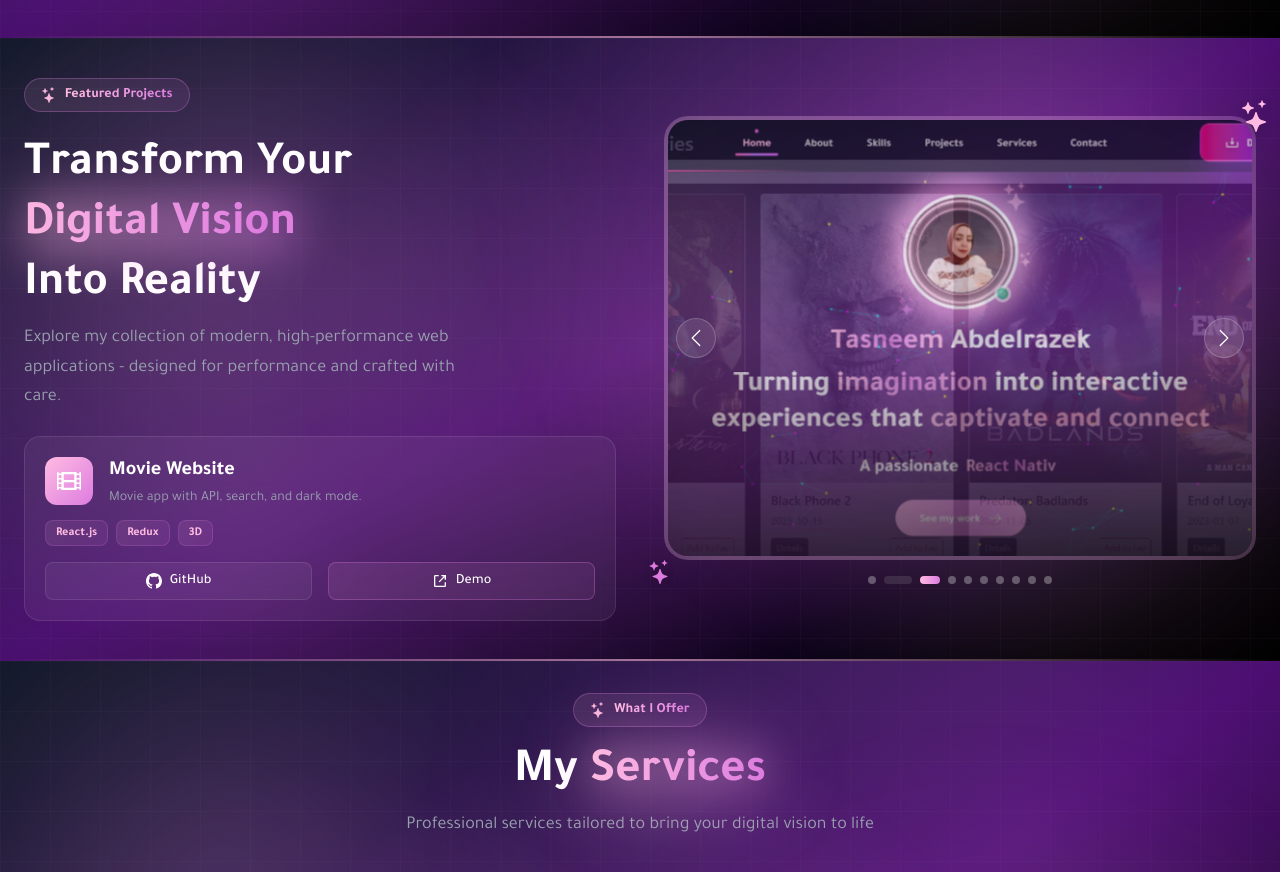
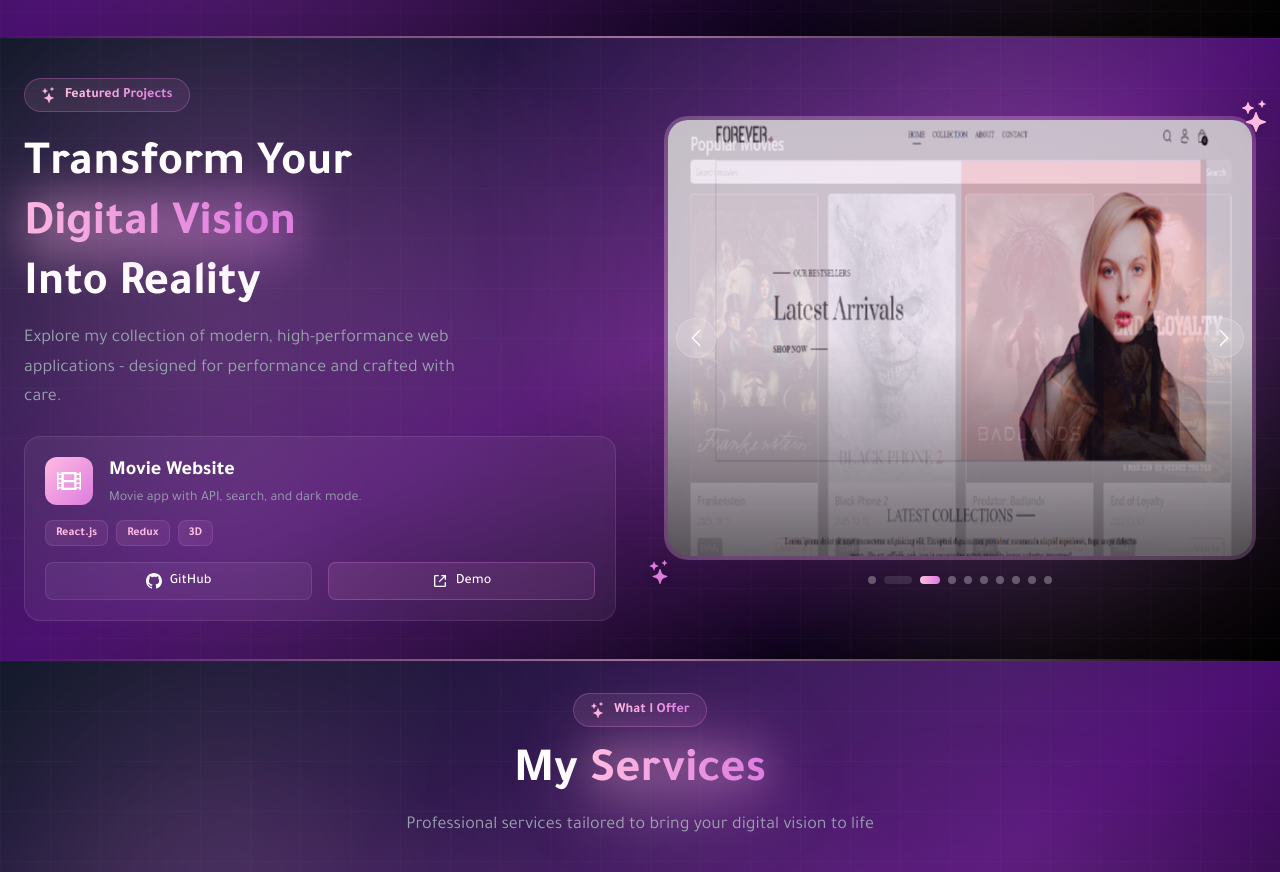
Before and after one commit to tasneem-abdelrazek/my-portfolio, a Next.js app: page / in a window 1280 px wide. Shown: the part 2461-3333 px from the top of the page. Built offline with nearby package versions, Linux system fonts and the light colour scheme.

Commit message:
fixed projects

```diff
--- a/components/Home/Projects/ProjectSlider.tsx
+++ b/components/Home/Projects/ProjectSlider.tsx
@@ -34,7 +34,7 @@ const ProjectSlider: React.FC<ProjectSliderProps> = ({ currentSlide, setCurrentS
                   : "opacity-0 scale-110"
               }`}
             >
-              <Image src={project.image} alt={project.title} fill className="object-cover" />
+              <Image src={project.image} alt={project.title} fill className="object-fit" />
               <div className="absolute inset-0 bg-gradient-to-t from-black/60 via-transparent to-transparent"></div>
             </div>
           ))}
--- a/components/data/projects.ts
+++ b/components/data/projects.ts
@@ -26,6 +26,16 @@ export interface Project {
 export const projects: Project[] = [
   {
     id: 1,
+    title: "Creative Portfolio",
+    description: "Personal portfolio with animations and 3D effects.",
+    image: "/images/portfolio-screen.png",
+    tags: ["Next.js", "Animations", "3D"],
+    github: "https://github.com/tasneem-abdelrazek/my-portfolio",
+    demo: "https://my-portfolio-nu-snowy-64.vercel.app/",
+    icon: FaUserAstronaut,
+  },
+  {
+    id: 2,
     title: "Forever E-Commerce Platform",
     description: "Modern online shopping website with smooth UX.",
     image: "/images/forever-screen.png",
@@ -33,16 +43,6 @@ export const projects: Project[] = [
     github: "https://github.com/tasneem-abdelrazek/forever-e-commerce",
     demo: "https://forever-e-commerce-six.vercel.app/",
     icon: FaShoppingBag,
-  },
-  {
-    id: 2,
-    title: "Creative Portfolio",
-    description: "Personal portfolio with animations and 3D effects.",
-    image: "/images/portfolio-screen.png",
-    tags: ["Next.js", "Animations", "3D"],
-    github: "https://github.com/tasneem-abdelrazek/my-portfolio",
-    demo: "https://my-portfolio-nu-snowy-64.vercel.app/",
-    icon: FaUserAstronaut,
   },
   {
     id: 3,
```
